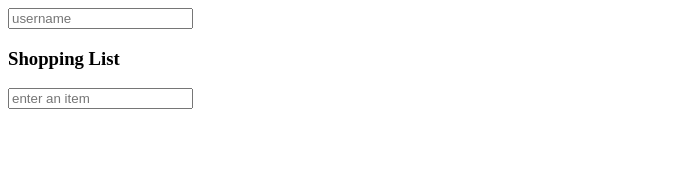
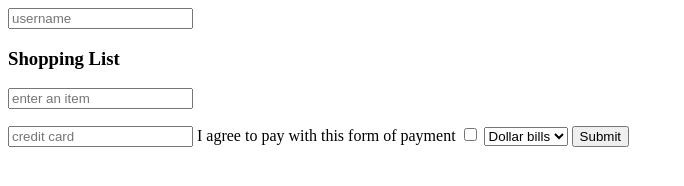
Before and after one commit to bo-jr/js-notes, a plain HTML site: page events-keypress/index.html in a window 1280 px wide. Shown: the whole page, without its empty margins (0-684 px from the left). Drawn offline with Linux system fonts and the light colour scheme.

Commit message:
added some event listening additions

```diff
--- a/events-keypress/app.js
+++ b/events-keypress/app.js
@@ -25,3 +25,38 @@ addItemInput.addEventListener('keypress', function(e) {
     this.value = ''
   }
 })
+
+const form = document.querySelector('#signup-form')
+
+const creditCardInput = document.querySelector('#credit-card')
+const termsCheckbox = document.querySelector('#terms')
+const paymentDropdown = document.querySelector('#payment-form')
+
+form.addEventListener('submit', function(e) {
+  console.log('cc number: ', creditCardInput.value)
+  console.log('terms: ', termsCheckbox.checked)
+  console.log('paymentForm: ', paymentDropdown.value)
+  e.preventDefault() // prevents from refreshing the page
+})
+
+// const formData = {}
+// creditCardInput.addEventListener('input', e => {
+//   formData['cc'] = e.target.value
+// })
+
+// termsCheckbox.addEventListener('input', e => {
+//   formData['terms'] = e.target.value
+// })
+
+// paymentDropdown.addEventListener('input', e => {
+//   formData['payment type'] = e.target.value
+// })
+
+const formData = {}
+for (let input of [creditCardInput, termsCheckbox, paymentDropdown]) {
+  input.addEventListener('change', ({target}) => {
+    const {name, type, value, checked} = target
+    formData[name] = type ==='checkbox' ? checked : value
+    // formData[e.target.name] = e.target.value
+  })
+}
--- a/events-keypress/index.html
+++ b/events-keypress/index.html
@@ -14,6 +14,23 @@
   <h3>Shopping List</h3>
   <input type="text" id='addItem' placeholder='enter an item'>
   <ul id='items'></ul>
+
+
+  <form id='signup-form' method='get'>
+    <input type="text" placeholder='credit card' id='credit-card' name='creditCard'>
+    <label>
+      I agree to pay with this form of payment
+      <input type="checkbox" id='terms' name='terms'>
+    </label>
+
+    <select id="payment-form" name='paymenForm'>
+      <option value="dollar-bills">Dollar bills</option>
+      <option value="check">Check</option>
+      <option value="coin">Coin</option>
+    </select>
+    <!-- submit input sends stuff -->
+    <input type="submit">
+  </form>
   <script src="app.js"></script>
 </body>
 
```
